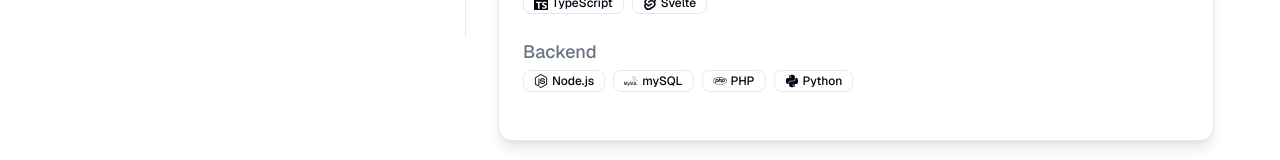
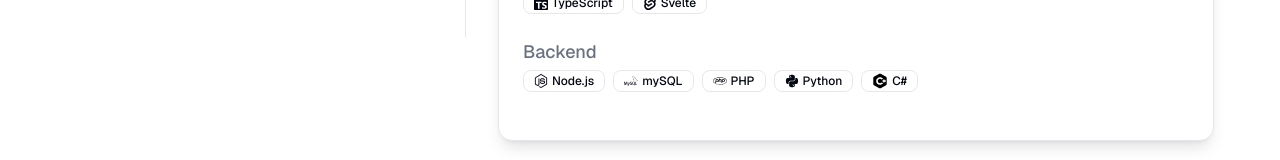
Before and after one commit to HouseinIsProgramming/aMoreElegantPortfolio, a Next.js app: page / in a window 1280 px wide. Shown: the part 739-899 px from the top of the page. Built offline with nearby package versions, Linux system fonts and the light colour scheme.

Commit message:
time to upload

```diff
--- a/components/techstack.tsx
+++ b/components/techstack.tsx
@@ -17,11 +17,13 @@ import {
   FaReact,
   FaNodeJs,
   FaPhp,
+  FaDocker,
   FaPython,
   FaGitAlt,
   FaGithub,
   FaCheckDouble,
 } from "react-icons/fa";
+import { CSharpSVG } from "./ui/motion-svgs";
 import {
   SiAdobephotoshop,
   SiTypescript,
@@ -139,6 +141,12 @@ const techIcons: TechIconMap = {
     darkColor: darkenColor("#3776AB", 15),
     textColor: "white",
   },
+  "C#": {
+    icon: CSharpSVG,
+    color: "#2F086D",
+    darkColor: darkenColor("#2F086D", 15),
+    textColor: "white",
+  },
   "Adobe Photoshop": {
     icon: SiAdobephotoshop,
     color: "#31A8FF",
@@ -173,6 +181,12 @@ const techIcons: TechIconMap = {
     icon: SiJest,
     color: "#C21325",
     darkColor: darkenColor("#C21325", 15),
+    textColor: "white",
+  },
+  Docker: {
+    icon: FaDocker,
+    color: "#2496ED",
+    darkColor: darkenColor("#2496ED", 15),
     textColor: "white",
   },
   Playwright: {
@@ -216,7 +230,7 @@ export default function TechStack() {
             "Svelte",
           ],
         },
-        { backend: ["Node.js", "mySQL", "PHP", "Python"] },
+        { backend: ["Node.js", "mySQL", "PHP", "Python", "C#"] },
       ],
     },
     {
@@ -225,7 +239,15 @@ export default function TechStack() {
     },
     {
       title: "Tooling",
-      items: ["Git", "GitHub", "Jest", "Playwright", "Lua", "Shell Scripts"],
+      items: [
+        "Git",
+        "GitHub",
+        "Jest",
+        "Docker",
+        "Playwright",
+        "Lua",
+        "Shell Scripts",
+      ],
     },
     {
       title: "Knowledge",
--- a/components/ui/motion-svgs.jsx
+++ b/components/ui/motion-svgs.jsx
@@ -228,3 +228,18 @@ export const ChevronsRightSVG = ({ isHovered }) => {
     </motion.svg>
   );
 };
+
+export function CSharpSVG() {
+  return (
+    <svg
+      xmlns="http://www.w3.org/2000/svg"
+      x="0px"
+      y="0px"
+      width="16"
+      height="16"
+      viewBox="0 0 50 50"
+    >
+      <path d="M 25 2 C 24.285156 2 23.570313 2.179688 22.933594 2.539063 L 6.089844 12.003906 C 4.800781 12.726563 4 14.082031 4 15.535156 L 4 34.464844 C 4 35.917969 4.800781 37.273438 6.089844 37.996094 L 22.933594 47.460938 C 23.570313 47.820313 24.285156 48 25 48 C 25.714844 48 26.429688 47.820313 27.066406 47.460938 L 43.910156 38 C 45.199219 37.273438 46 35.917969 46 34.464844 L 46 15.535156 C 46 14.082031 45.199219 12.726563 43.910156 12.003906 L 27.066406 2.539063 C 26.429688 2.179688 25.714844 2 25 2 Z M 25 13 C 28.78125 13 32.277344 14.753906 34.542969 17.738281 L 30.160156 20.277344 C 28.84375 18.835938 26.972656 18 25 18 C 21.140625 18 18 21.140625 18 25 C 18 28.859375 21.140625 32 25 32 C 26.972656 32 28.84375 31.164063 30.160156 29.722656 L 34.542969 32.261719 C 32.277344 35.246094 28.78125 37 25 37 C 18.382813 37 13 31.617188 13 25 C 13 18.382813 18.382813 13 25 13 Z M 35 20 L 37 20 L 37 22 L 39 22 L 39 20 L 41 20 L 41 22 L 43 22 L 43 24 L 41 24 L 41 26 L 43 26 L 43 28 L 41 28 L 41 30 L 39 30 L 39 28 L 37 28 L 37 30 L 35 30 L 35 28 L 33 28 L 33 26 L 35 26 L 35 24 L 33 24 L 33 22 L 35 22 Z M 37 24 L 37 26 L 39 26 L 39 24 Z"></path>
+    </svg>
+  );
+}
```
